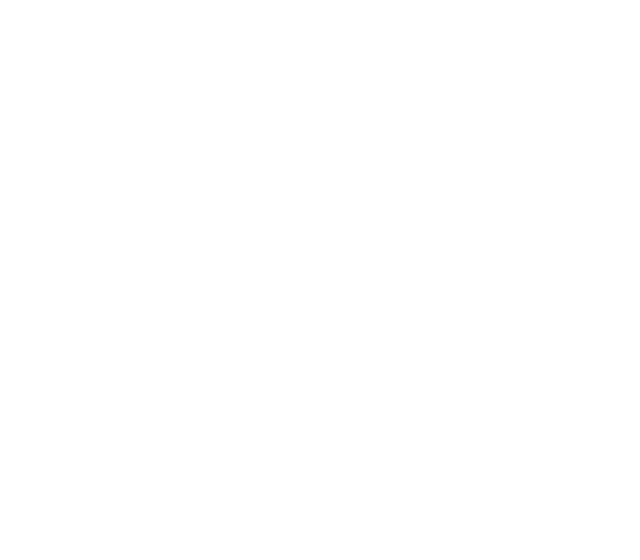
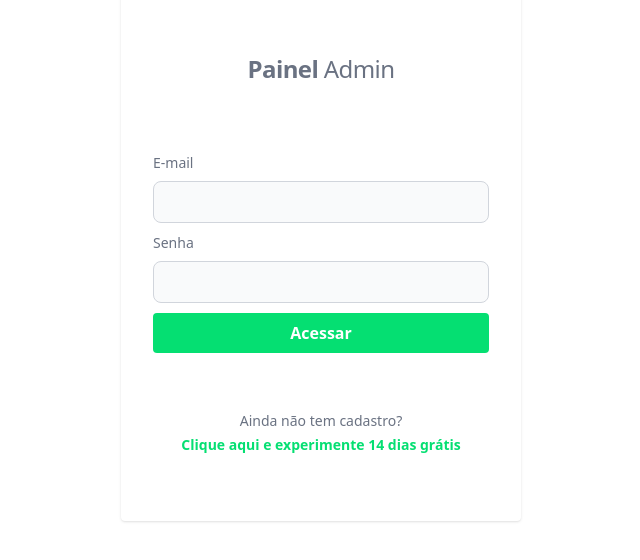
Before and after one commit to mvsjunior/vue-admin, a Vue app: page / in a window 1280 px wide. Before the commit this address had no page. Shown: the part 158-718 px from the top of the page, without its empty margins (319-959 px from the left). Built offline with nearby package versions, Linux system fonts and the light colour scheme.

Commit message:
Criação da tela de login

```diff
--- a/src/router/index.ts
+++ b/src/router/index.ts
@@ -1,8 +1,20 @@
+import LoginView from '@/views/guest/LoginView.vue'
 import { createRouter, createWebHistory } from 'vue-router'
 
 const router = createRouter({
   history: createWebHistory(import.meta.env.BASE_URL),
-  routes: [],
+  routes: [
+    {
+      path: '/',
+      name: 'guest.home',
+      component: LoginView,
+    },
+    {
+      path: '/login',
+      name: 'guest.login',
+      component: LoginView,
+    },
+  ],
 })
 
 export default router
--- /dev/null
+++ b/src/views/guest/LoginView.vue
@@ -0,0 +1,45 @@
+<script setup lang="ts">
+import FieldText from '@/components/Forms/Fields/FieldText.vue';
+import { ref } from 'vue';
+
+const email = ref('');
+const password = ref('');
+
+const showMessage = ref(false);
+
+</script>
+
+<template>
+
+    <div class="w-100 m-auto flex flex-col justify-center px-6 py-12 lg:px-8 gap-4 bg-white h-fit rounded shadow text-gray-500">
+        <div class="sm:mx-auto sm:w-full sm:max-w-sm">
+            <span class="block mx-auto mt-10 text-center text-2xl/9  tracking-tight "><i class="fa fa-calendar"></i> <b class="font-bold">Painel</b> Admin </span>
+        </div>
+        <div class="mt-10 sm:mx-auto sm:w-full sm:max-w-sm">
+            <form @submit.prevent method="POST" class="space-y-6">
+                <FieldText label="E-mail" type="email" :required="true" v-model="email"/>
+                <FieldText label="Senha" type="password" :required="true" v-model="password"/>
+                <button class="btn bg-success-hover rounded w-full p-2 font-bold">Acessar</button>
+            </form>
+
+            <span class="text-red-500/60 block text-center" v-if="showMessage">
+                {{ 'Usuário ou senha incorretos.' }}
+            </span>
+            <p class="mt-10 py-4 text-center text-sm/6 wrap">
+            Ainda não tem cadastro?<br>
+            <a href="#" class="font-semibold text-green-400 hover:text-green-300">Clique aqui e experimente 14 dias grátis</a>
+            </p>
+        </div>
+    </div>
+</template>
+
+
+<style>
+    body,html{
+        width: 100vw;
+        min-height: 100vh;
+        display: flex;
+        align-items: center;
+        justify-content: center;
+    }
+</style>
```
